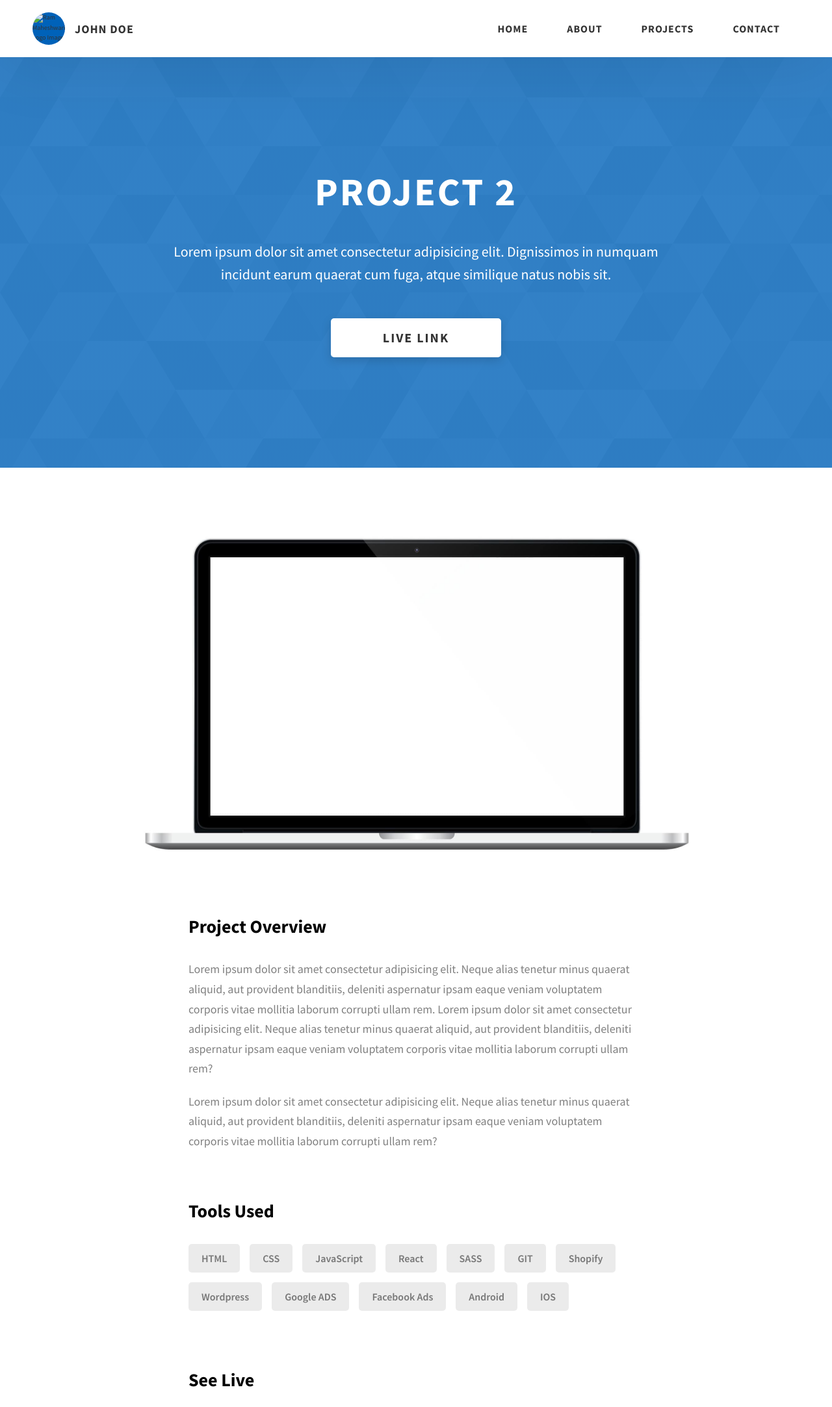
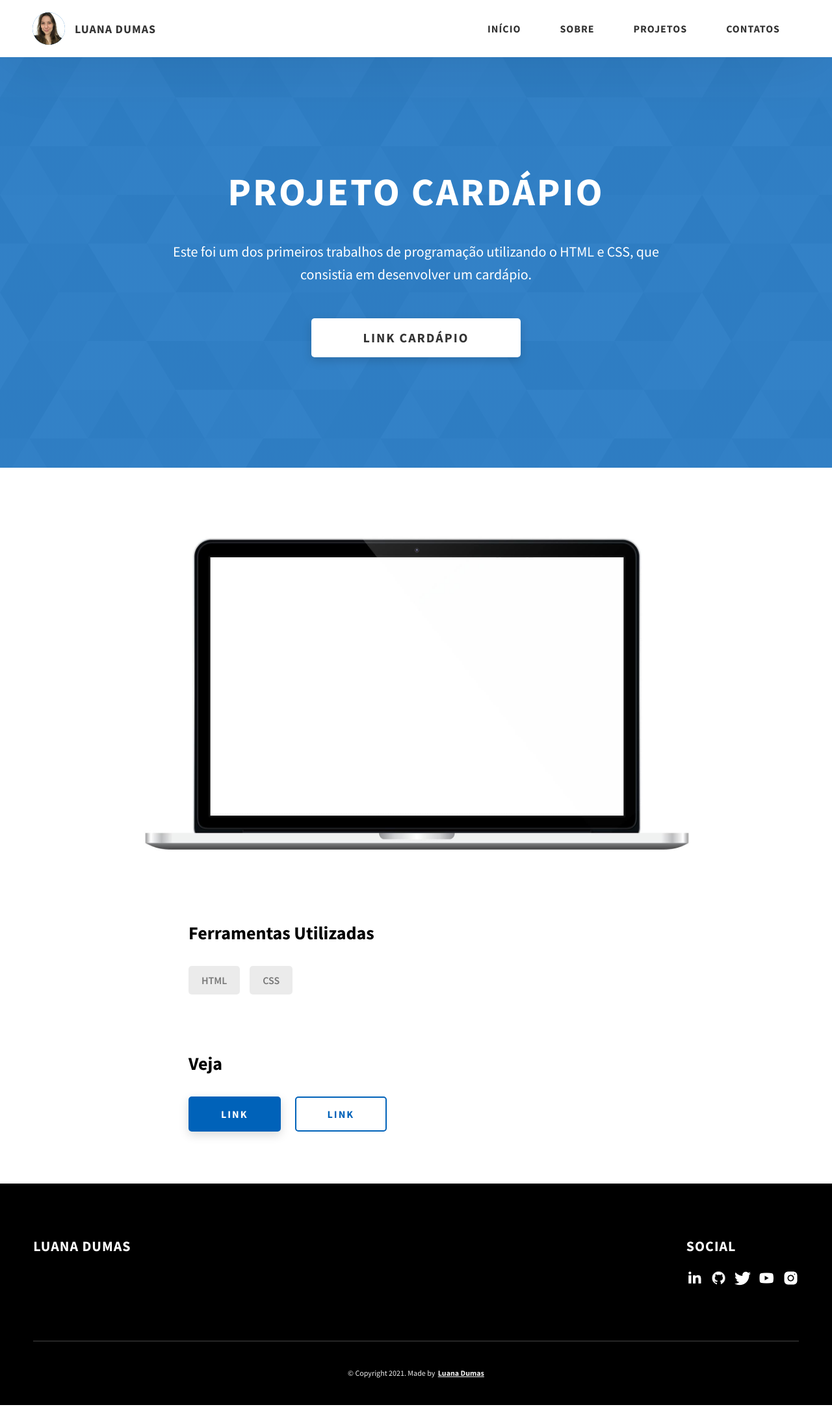
Before and after one commit to LuanaDumas/Portfolio, a website: page project-2.html in a window 1280 px wide. Shown: the top 2166 px of the page at 65% size. Drawn offline with Linux system fonts and the light colour scheme.

Commit message:
Update project-2.html

```diff
--- a/project-2.html
+++ b/project-2.html
@@ -4,8 +4,8 @@
     <meta charset="UTF-8" />
     <meta name="viewport" content="width=device-width, initial-scale=1.0" />
     <meta http-equiv="X-UA-Compatible" content="ie=edge" />
-    <title>Case Study of Project 2</title>
-    <meta name="description" content="Case study page of Project" />
+    <title>Projeto Cardápio</title>
+    <meta name="description" content="Cardápio" />
 
     <link rel="stylesheet" href="css/style.css" />
 
@@ -22,28 +22,28 @@
         <div class="header__logo-container">
           <div class="header__logo-img-cont">
             <img
-              src="./assets/png/john-doe.png"
-              alt="Ram Maheshwari Logo Image"
+              src="assets/png/luanadumasimg.jpeg"
+              alt="Luana Dumas"
               class="header__logo-img"
             />
           </div>
-          <span class="header__logo-sub">John Doe</span>
+          <span class="header__logo-sub">Luana Dumas</span>
         </div>
         <div class="header__main">
           <ul class="header__links">
             <li class="header__link-wrapper">
-              <a href="./index.html" class="header__link"> Home </a>
+              <a href="./index.html" class="header__link"> Início </a>
             </li>
             <li class="header__link-wrapper">
-              <a href="./index.html#about" class="header__link">About </a>
+              <a href="./index.html#about" class="header__link">Sobre </a>
             </li>
             <li class="header__link-wrapper">
               <a href="./index.html#projects" class="header__link">
-                Projects
+                Projetos
               </a>
             </li>
             <li class="header__link-wrapper">
-              <a href="./index.html#contact" class="header__link"> Contact </a>
+              <a href="./index.html#contact" class="header__link"> Contatos </a>
             </li>
           </ul>
           <div class="header__main-ham-menu-cont">
@@ -64,19 +64,19 @@
         <div class="header__sm-menu-content">
           <ul class="header__sm-menu-links">
             <li class="header__sm-menu-link">
-              <a href="./index.html"> Home </a>
+              <a href="./index.html"> Início </a>
             </li>
 
             <li class="header__sm-menu-link">
-              <a href="./index.html#about"> About </a>
+              <a href="./index.html#about"> Sobre </a>
             </li>
 
             <li class="header__sm-menu-link">
-              <a href="./index.html#projects"> Projects </a>
+              <a href="./index.html#projects"> Projetos </a>
             </li>
 
             <li class="header__sm-menu-link">
-              <a href="./index.html#contact"> Contact </a>
+              <a href="./index.html#contact"> Contato </a>
             </li>
           </ul>
         </div>
@@ -84,16 +84,14 @@
     </header>
     <section class="project-cs-hero">
       <div class="project-cs-hero__content">
-        <h1 class="heading-primary">Project 2</h1>
+        <h1 class="heading-primary">Projeto Cardápio</h1>
         <div class="project-cs-hero__info">
           <p class="text-primary">
-            Lorem ipsum dolor sit amet consectetur adipisicing elit. Dignissimos
-            in numquam incidunt earum quaerat cum fuga, atque similique natus
-            nobis sit.
+            Este foi um dos primeiros trabalhos de programação utilizando o HTML e CSS, que consistia em desenvolver um cardápio.
           </p>
         </div>
         <div class="project-cs-hero__cta">
-          <a href="#" class="btn btn--bg" target="_blank">Live Link</a>
+          <a href="https://luanadumas.github.io/cardapio/" class="btn btn--bg" target="_blank">Link Cardápio</a>
         </div>
       </div>
     </section>
@@ -109,54 +107,32 @@
           </div>
           <div class="project-details__content-main">
             <div class="project-details__desc">
-              <h3 class="project-details__content-title">Project Overview</h3>
+              <h3 class="project-details__content-title"></h3>
               <p class="project-details__desc-para">
-                Lorem ipsum dolor sit amet consectetur adipisicing elit. Neque
-                alias tenetur minus quaerat aliquid, aut provident blanditiis,
-                deleniti aspernatur ipsam eaque veniam voluptatem corporis vitae
-                mollitia laborum corrupti ullam rem. Lorem ipsum dolor sit amet
-                consectetur adipisicing elit. Neque alias tenetur minus quaerat
-                aliquid, aut provident blanditiis, deleniti aspernatur ipsam
-                eaque veniam voluptatem corporis vitae mollitia laborum corrupti
-                ullam rem?
-              </p>
-              <p class="project-details__desc-para">
-                Lorem ipsum dolor sit amet consectetur adipisicing elit. Neque
-                alias tenetur minus quaerat aliquid, aut provident blanditiis,
-                deleniti aspernatur ipsam eaque veniam voluptatem corporis vitae
-                mollitia laborum corrupti ullam rem?
-              </p>
+
+
             </div>
             <div class="project-details__tools-used">
-              <h3 class="project-details__content-title">Tools Used</h3>
+              <h3 class="project-details__content-title">Ferramentas Utilizadas</h3>
               <div class="skills">
                 <div class="skills__skill">HTML</div>
                 <div class="skills__skill">CSS</div>
-                <div class="skills__skill">JavaScript</div>
-                <div class="skills__skill">React</div>
-                <div class="skills__skill">SASS</div>
-                <div class="skills__skill">GIT</div>
-                <div class="skills__skill">Shopify</div>
-                <div class="skills__skill">Wordpress</div>
-                <div class="skills__skill">Google ADS</div>
-                <div class="skills__skill">Facebook Ads</div>
-                <div class="skills__skill">Android</div>
-                <div class="skills__skill">IOS</div>
+
               </div>
             </div>
             <div class="project-details__links">
-              <h3 class="project-details__content-title">See Live</h3>
+              <h3 class="project-details__content-title">Veja</h3>
               <a
-                href="#"
+                href="https://luanadumas.github.io/cardapio/"
                 class="btn btn--med btn--theme project-details__links-btn"
                 target="_blank"
-                >Live Link</a
+                >Link</a
               >
               <a
                 href="#"
                 class="btn btn--med btn--theme-inv project-details__links-btn"
                 target="_blank"
-                >Code Link</a
+                >Link</a
               >
             </div>
           </div>
@@ -209,18 +185,17 @@
             </div>
           </div>
           <div class="main-footer__row main-footer__row-2">
-            <h4 class="heading heading-sm text-lt">John Doe</h4>
+            <h4 class="heading heading-sm text-lt">Luana Dumas</h4>
             <p class="main-footer__short-desc">
-              Lorem ipsum dolor sit amet consectetur adipisicing elit facilis
-              tempora explicabo quae quod deserunt
+
             </p>
           </div>
         </div>
 
         <div class="main-footer__lower">
           &copy; Copyright 2021. Made by
-          <a rel="noreferrer" target="_blank" href="https://rammaheshwari.com"
-            >Ram Maheshwari</a
+          <a rel="noreferrer" target="_blank" href="https://luanadumas.github.io/"
+            >Luana Dumas</a
           >
         </div>
       </div>
```
